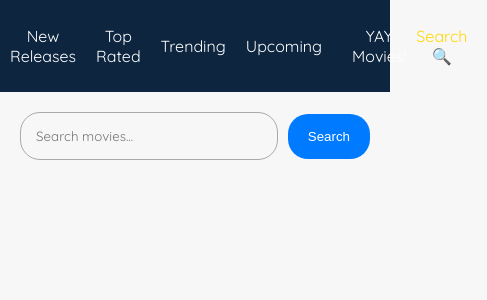
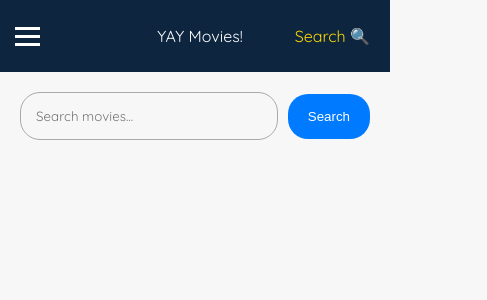
Before and after one commit to joseph-johnson27001/movie_database, a Vue app: page / in a window 390 px wide. Shown: the top 300 px of the page, 487 px wide, since content can reach past the window. Built offline with nearby package versions, Linux system fonts and the light colour scheme.

Commit message:
Hamburger button at smaller viewports

```diff
--- a/src/components/NavBar.vue
+++ b/src/components/NavBar.vue
@@ -2,7 +2,12 @@
   <nav>
     <div class="navigation-container">
       <div class="main-container">
-        <ul class="nav-btn-container">
+        <button class="hamburger-btn" @click="toggleMenu">
+          <span></span>
+          <span></span>
+          <span></span>
+        </button>
+        <ul class="nav-btn-container main-btn-container">
           <li>
             <router-link
               to="/new-releases"
@@ -65,6 +70,9 @@ export default {
     clearSearchHistory() {
       this.state.searchQuery = "";
     },
+    toggleMenu() {
+      this.isMenuOpen = !this.isMenuOpen;
+    },
   },
 };
 </script>
@@ -119,4 +127,43 @@ a {
 .active {
   color: gold;
 }
+
+.hamburger-btn {
+  display: none;
+}
+
+@media screen and (max-width: 768px) {
+  .main-btn-container {
+    display: none;
+  }
+
+  .hamburger-btn {
+    display: block;
+    background-color: transparent;
+    border: none;
+    cursor: pointer;
+    padding: 10px;
+  }
+
+  .hamburger-btn span {
+    display: block;
+    width: 25px;
+    height: 3px;
+    background-color: white;
+    margin: 5px;
+    transition: all 0.3s ease;
+  }
+
+  .hamburger-btn.active span:nth-child(1) {
+    transform: translateY(8px) rotate(45deg);
+  }
+
+  .hamburger-btn.active span:nth-child(2) {
+    opacity: 0;
+  }
+
+  .hamburger-btn.active span:nth-child(3) {
+    transform: translateY(-8px) rotate(-45deg);
+  }
+}
 </style>
```
